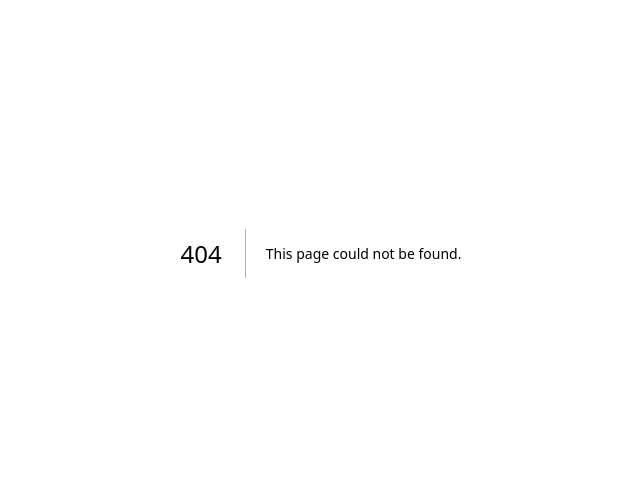
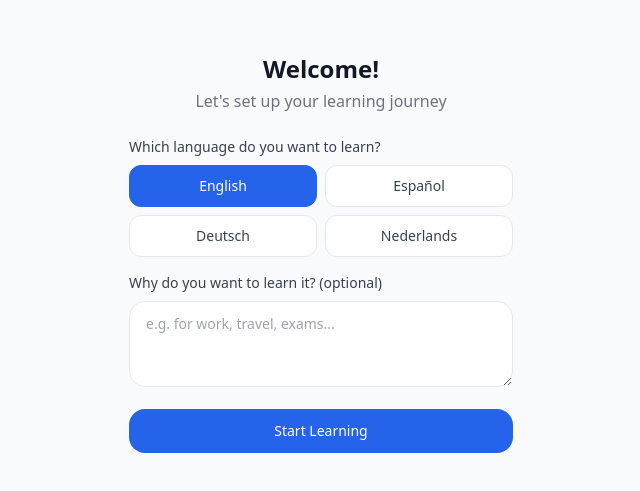
Before and after one commit to Ahmed-apou-lhaasan/ai-language-coach, a Next.js app: page /onboarding in a window 1280 px wide. Before the commit this address had no page. Shown: the part 147-638 px from the top of the page, without its empty margins (319-959 px from the left). Built offline with nearby package versions, Linux system fonts and the light colour scheme.

Commit message:
Create page.tsx

```diff
--- /dev/null
+++ b/app/onboarding/page.tsx
@@ -0,0 +1,112 @@
+"use client";
+
+import { useState } from "react";
+import { useRouter } from "next/navigation";
+import { createClient } from "@/lib/supabase/client";
+
+const LANGUAGES = [
+  { id: "english", label: "English" },
+  { id: "spanish", label: "Español" },
+  { id: "german", label: "Deutsch" },
+  { id: "dutch", label: "Nederlands" },
+];
+
+export default function OnboardingPage() {
+  const router = useRouter();
+  const [language, setLanguage] = useState("english");
+  const [reason, setReason] = useState("");
+  const [loading, setLoading] = useState(false);
+  const [error, setError] = useState("");
+
+  async function handleSubmit(e: React.FormEvent) {
+    e.preventDefault();
+    setLoading(true);
+    setError("");
+
+    const supabase = createClient();
+    const { data: { user } } = await supabase.auth.getUser();
+
+    if (!user) {
+      setError("Not signed in.");
+      setLoading(false);
+      return;
+    }
+
+    const { error: upsertError } = await supabase.from("profiles").upsert({
+      id: user.id,
+      target_language: language,
+      learning_reason: reason,
+    });
+
+    if (upsertError) {
+      setError(upsertError.message);
+      setLoading(false);
+      return;
+    }
+
+    router.push("/");
+    router.refresh();
+  }
+
+  return (
+    <div className="min-h-screen flex items-center justify-center bg-gray-50 px-4">
+      <div className="max-w-sm w-full">
+        <h1 className="text-2xl font-bold text-gray-900 mb-1 text-center">
+          Welcome!
+        </h1>
+        <p className="text-gray-500 mb-6 text-center">
+          Let's set up your learning journey
+        </p>
+
+        <form onSubmit={handleSubmit} className="space-y-4">
+          <div>
+            <label className="text-sm font-medium text-gray-700 block mb-2">
+              Which language do you want to learn?
+            </label>
+            <div className="grid grid-cols-2 gap-2">
+              {LANGUAGES.map((l) => (
+                <button
+                  key={l.id}
+                  type="button"
+                  onClick={() => setLanguage(l.id)}
+                  className={`border rounded-xl py-2.5 text-sm font-medium transition ${
+                    language === l.id
+                      ? "bg-blue-600 text-white border-blue-600"
+                      : "bg-white text-gray-700 border-gray-200"
+                  }`}
+                >
+                  {l.label}
+                </button>
+              ))}
+            </div>
+          </div>
+
+          <div>
+            <label className="text-sm font-medium text-gray-700 block mb-2">
+              Why do you want to learn it? (optional)
+            </label>
+            <textarea
+              value={reason}
+              onChange={(e) => setReason(e.target.value)}
+              placeholder="e.g. for work, travel, exams..."
+              rows={3}
+              className="w-full border rounded-2xl px-4 py-3 text-sm focus:outline-none focus:ring-2 focus:ring-blue-500"
+            />
+          </div>
+
+          <button
+            type="submit"
+            disabled={loading}
+            className="w-full bg-blue-600 text-white rounded-2xl py-3 text-sm font-medium disabled:opacity-50"
+          >
+            {loading ? "Saving..." : "Start Learning"}
+          </button>
+
+          {error && (
+            <p className="text-sm text-red-500 text-center">{error}</p>
+          )}
+        </form>
+      </div>
+    </div>
+  );
+}
```
